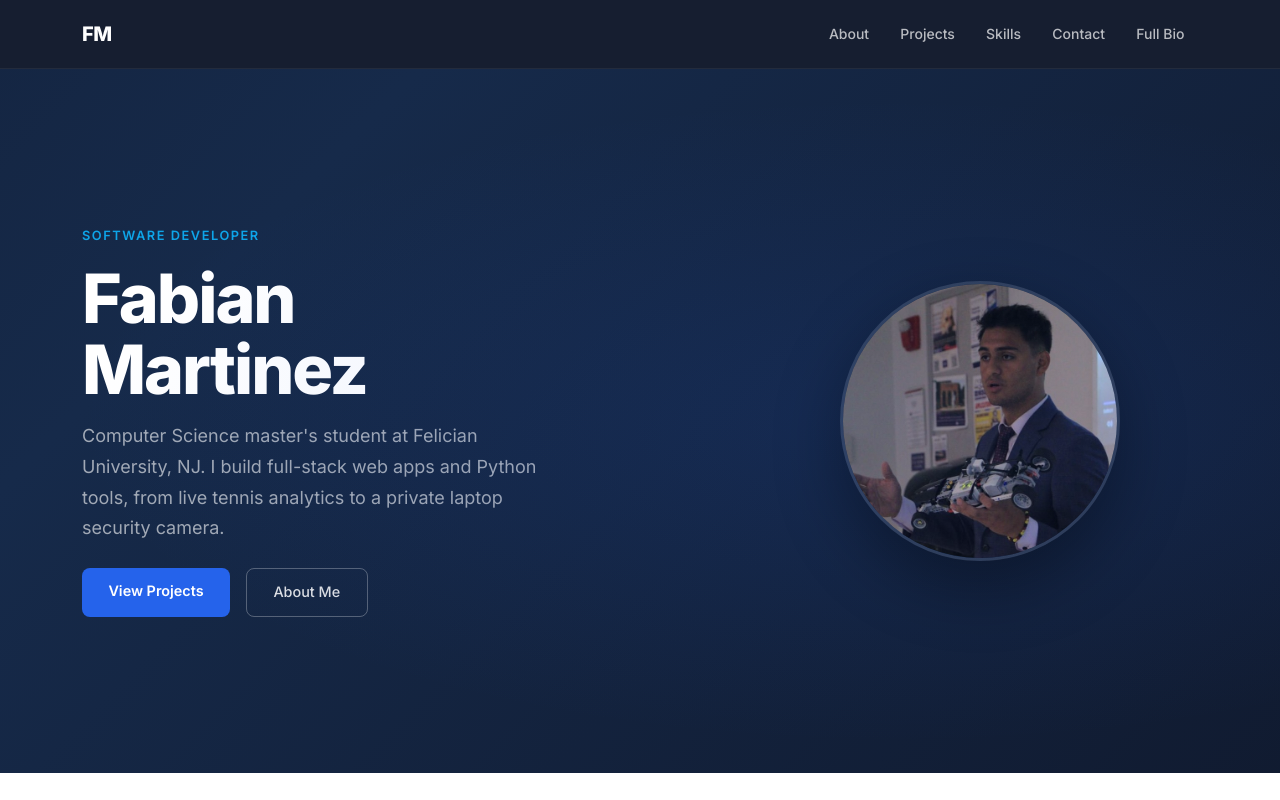
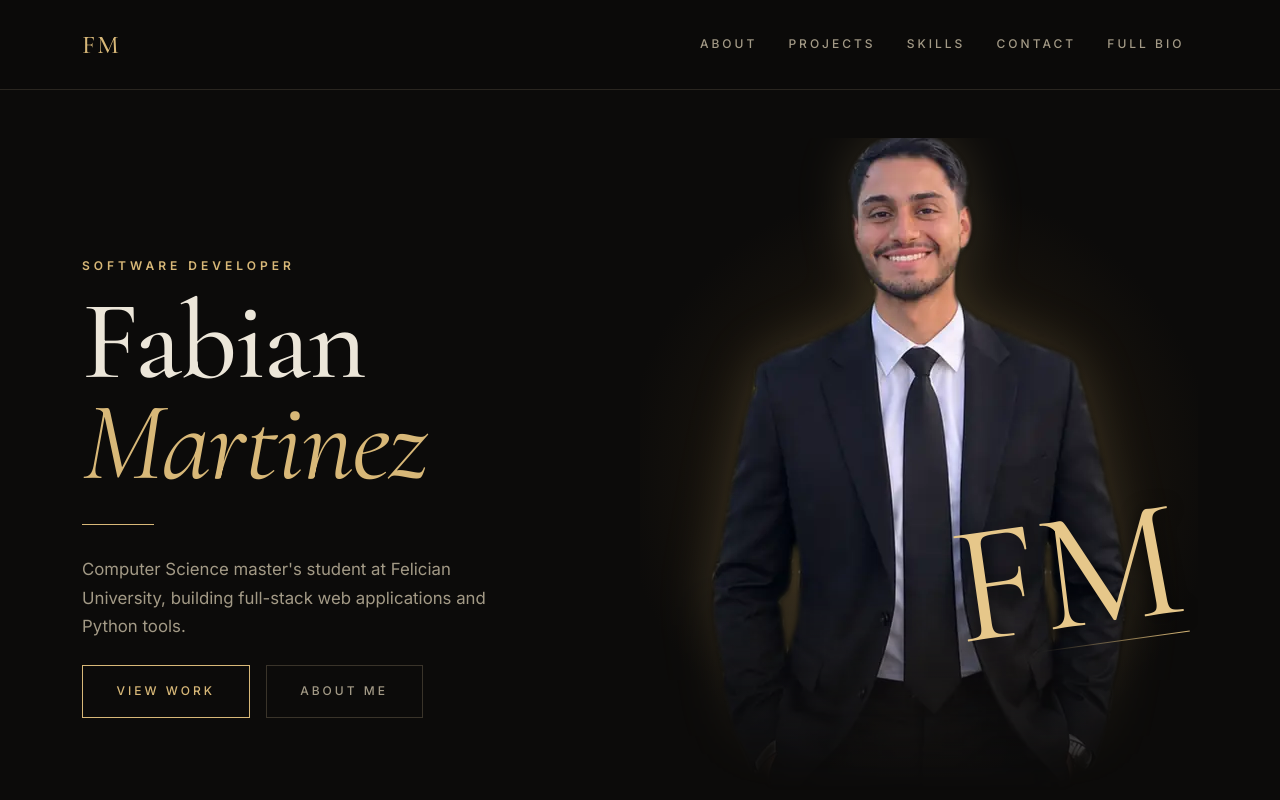
Before and after one commit to martinez-felician/Portfolio, a plain HTML site: page index.html in a window 1280 px wide. Shown: the top 800 px of the page. Drawn offline with nearby package versions, Linux system fonts and the light colour scheme; a script that the page names is missing; a web font is replaced by a local one.

Commit message:
Redesign portfolio: black and gold theme, new hero

```diff
--- a/index.html
+++ b/index.html
@@ -8,6 +8,7 @@
     integrity="sha384-QWTKZyjpPEjISv5WaRU9OFeRpok6YctnYmDr5pNlyT2bRjXh0JMhjY6hW+ALEwIH" crossorigin="anonymous">
   <link rel="stylesheet" href="https://cdn.jsdelivr.net/npm/bootstrap-icons@1.11.3/font/bootstrap-icons.min.css">
   <link rel="stylesheet" href="./css/style.css">
+  <link rel="stylesheet" href="./css/gold.css">
 </head>
 <body>
 
@@ -34,18 +35,21 @@
 <!-- ── Hero ──────────────────────────────── -->
 <section class="hero" id="home">
   <div class="container">
-    <div class="row align-items-center g-5">
-      <div class="col-lg-7 order-lg-1 order-2">
+    <div class="row align-items-end g-0">
+      <div class="col-lg-6 hero-copy">
         <span class="hero-eyebrow">Software Developer</span>
-        <h1>Fabian<br>Martinez</h1>
-        <p class="hero-subtitle">Computer Science master's student at Felician University, NJ. I build full-stack web apps and Python tools, from live tennis analytics to a private laptop security camera.</p>
+        <h1 class="mt-3">Fabian<br><em>Martinez</em></h1>
+        <div class="hero-rule"></div>
+        <p class="hero-subtitle">Computer Science master's student at Felician University, building full-stack web applications and Python tools.</p>
         <div class="d-flex flex-wrap gap-3 mt-4">
-          <a href="#projects" class="btn-primary-custom">View Projects</a>
+          <a href="#projects" class="btn-primary-custom">View Work</a>
           <a href="About.html" class="btn-outline-custom">About Me</a>
         </div>
       </div>
-      <div class="col-lg-5 order-lg-2 order-1 text-center">
-        <img src="images/FMartinez.jpg" alt="Fabian Martinez" class="hero-img">
+      <div class="col-lg-6 hero-photo">
+        <div class="hero-glow"></div>
+        <img src="images/FMartinez-cutout.webp" alt="Fabian Martinez" class="hero-cutout">
+        <div class="hero-sign"><span>FM</span><span></span></div>
       </div>
     </div>
   </div>
@@ -333,7 +337,7 @@
 <!-- ── Contact ────────────────────────────── -->
 <section class="contact-section" id="contact">
   <div class="container">
-    <h2>Ready to connect?</h2>
+    <h2>Let's work together.</h2>
     <p>I am actively looking for new opportunities. Whether you have a question or just want to say hello, my inbox is open.</p>
     <a href="mailto:fabianmartinezcamargo81@gmail.com" class="btn-contact">
       <i class="bi bi-envelope me-2"></i>Send an Email
```
Also changed, not shown: About.html (+1 -0 lines), App.html (+1 -0 lines), Brainiac.html (+1 -0 lines), Brick.html (+1 -0 lines), Disk.html (+1 -0 lines), Dispatcher.html (+1 -0 lines), Robert.html (+1 -0 lines), RoomCam-Demo.html (+1 -0 lines), TennisAnalyst-Demo.html (+1 -0 lines), TennisAnalyst.html (+1 -0 lines), Titanic.html (+1 -0 lines), Tron.html (+1 -0 lines), Webpage.html (+1 -0 lines).
